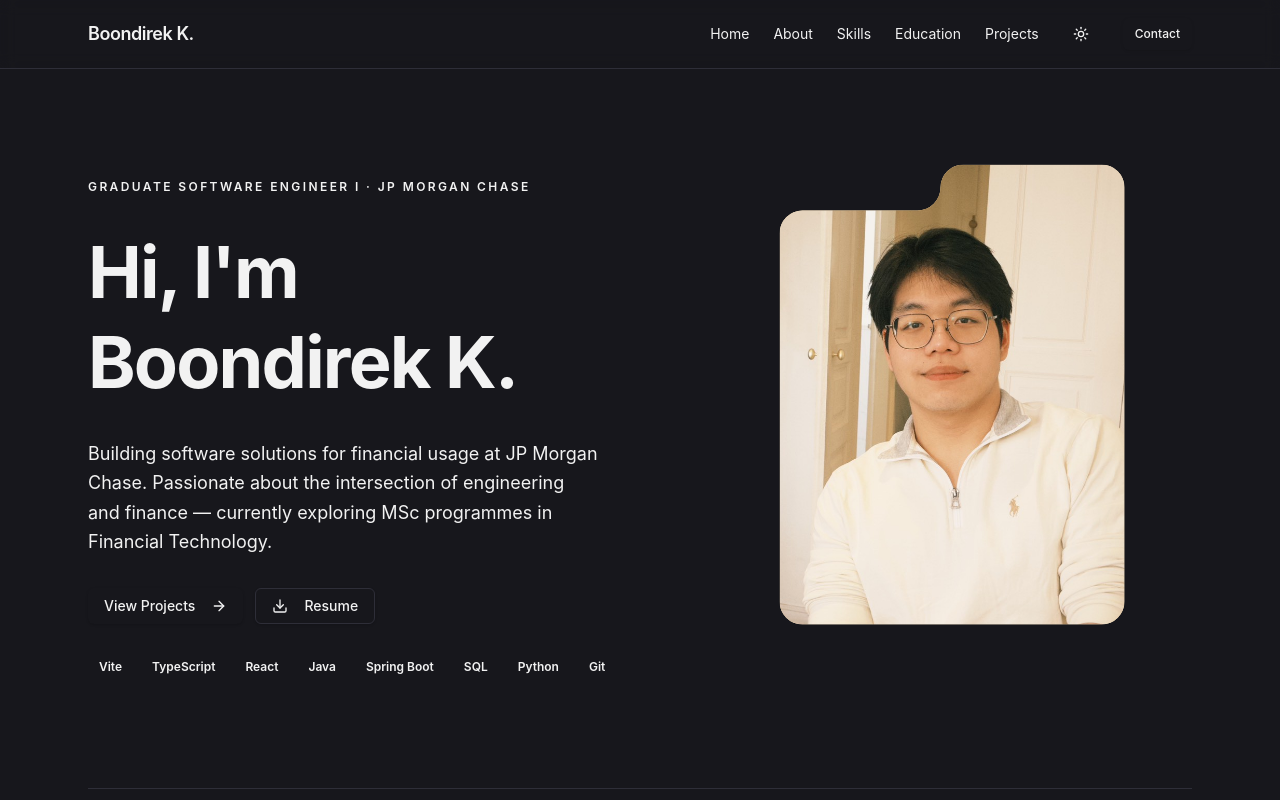
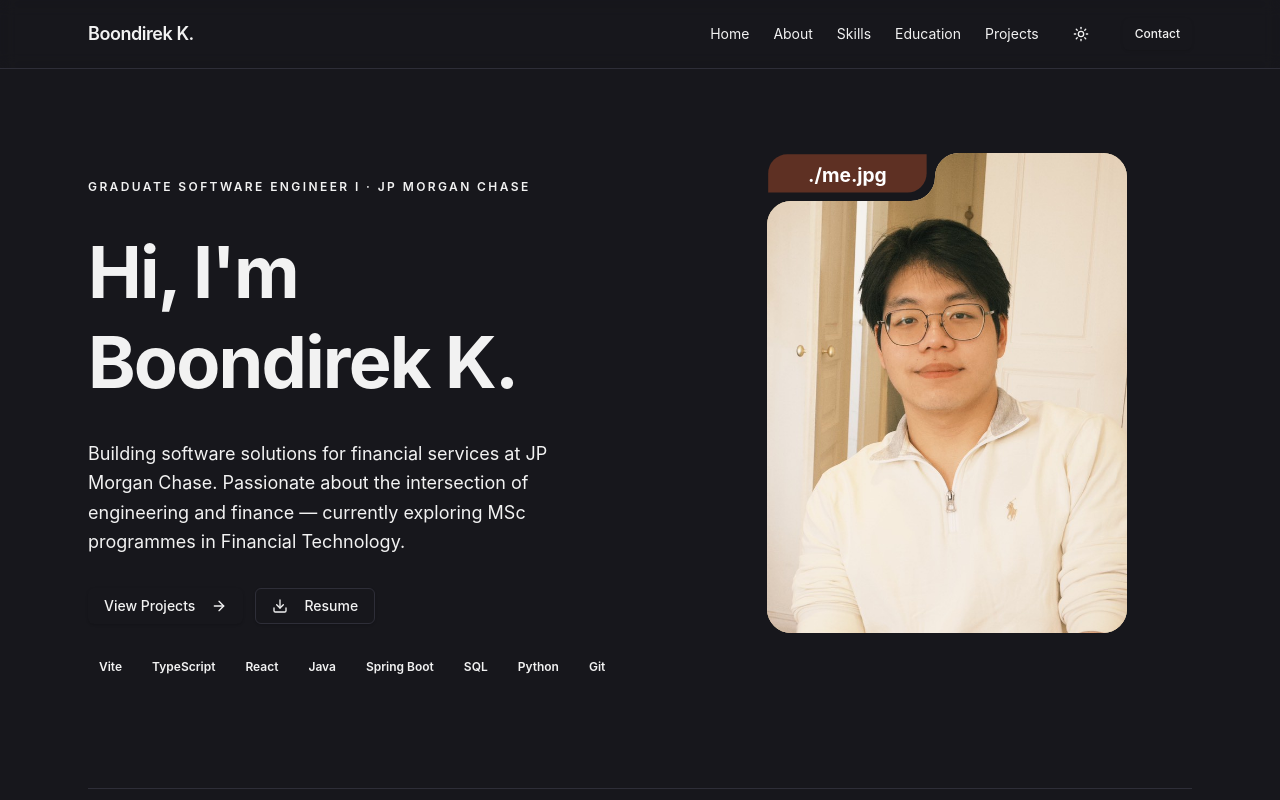
Before and after one commit to Boondirek-Kanjanapongporn/my-website2.0, a React (Vite) app: page / in a window 1280 px wide. Shown: the top 800 px of the page. Built offline with nearby package versions, Linux system fonts and the light colour scheme.

Commit message:
fix me image issue

```diff
--- a/src/App.css
+++ b/src/App.css
@@ -1,7 +1,32 @@
+.photo-wrapper{
+  position: relative;
+  display: inline-block;
+  scale: 2.4;
+}
+
+.photo-title {
+  position: absolute;
+  top: 0px;
+  left: 0;
+  z-index: 10;
+  height: 17px;
+  width: 67px;
+  background: #5e3023;
+  clip-path: inset(0.5px round 8px 0);
+  font-size: 8px;
+  font-weight: bold;
+  color: white;
+  display: flex;
+  align-items: center;
+  justify-content: center;
+  padding: 3px;
+}
+
 .photo-clip {
+  position: relative;
   width: 250px;
   height: 230px;
-  scale: 2.3;
+  scale: 1;
   clip-path: path(
     "M 10,20 L 60,20 A 10,10 0,0,0 70,10 L 70,10 A 10,10 0,0,1 80,0 L 140,0 A 10,10 0,0,1 150,10 L 150,190 A 10,10 0,0,1 140,200 L 10,200 A 10,10 0,0,1 0,190 L 0,30 A 10,10 0,0,1 10,20 Z"
   );
--- a/src/pages/MainPage.tsx
+++ b/src/pages/MainPage.tsx
@@ -34,7 +34,7 @@
             <span>Boondirek K.</span>
           </h1>
           <p className="text-muted-foreground max-w-lg text-lg leading-relaxed">
-            Building software solutions for financial usage at JP
+            Building software solutions for financial services at JP
             Morgan Chase. Passionate about the intersection of engineering and
             finance — currently exploring MSc programmes in Financial
             Technology.
@@ -58,7 +58,8 @@
           </div>
         </div>
 
-        <div>
+        <div className="photo-wrapper">
+          <div className="photo-title">./me.jpg</div>
           <div className="photo-clip">
             <img src={myPhoto} alt="Boondirek K." />
           </div>
```
